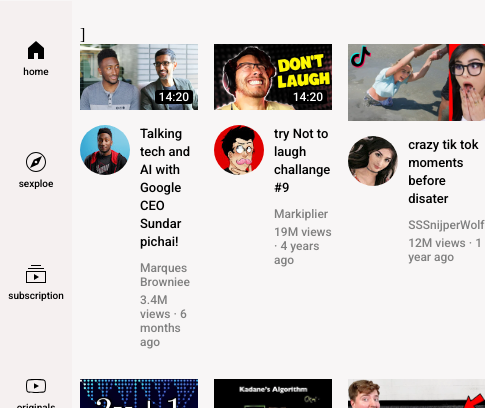
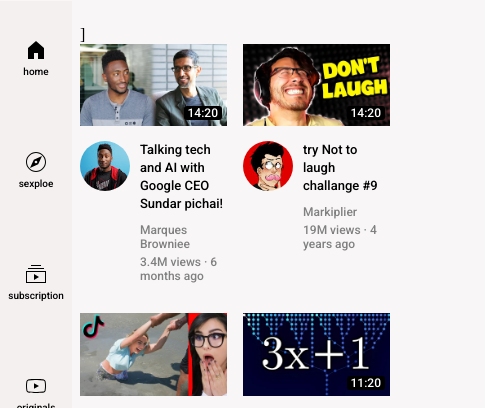
Before and after one commit to bonkbeats/bonking, a plain HTML site: page youtube.html in a window 390 px wide. Shown: the part 54-462 px from the top of the page, 485 px wide, since content can reach past the window. Drawn offline with Linux system fonts and the light colour scheme.

Commit message:
Update video.css

```diff
--- a/styles/video.css
+++ b/styles/video.css
@@ -71,6 +71,10 @@ width: 100%;
 
 }
 
+@media(max-width :600px ){
+ .video-grid{  grid-template-columns: 1fr 1fr ;}
+}
+
 .video-time{
    background-color: black;
    color: white;
```
